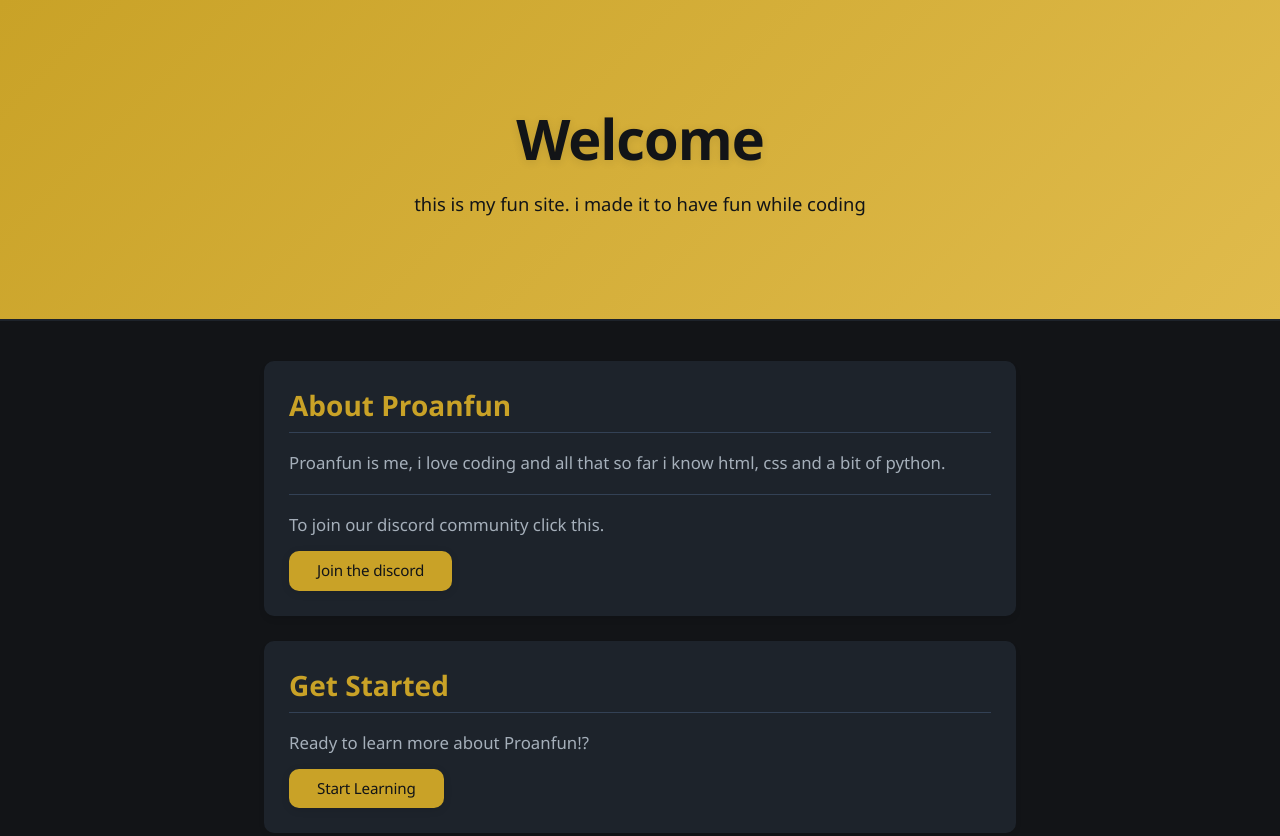
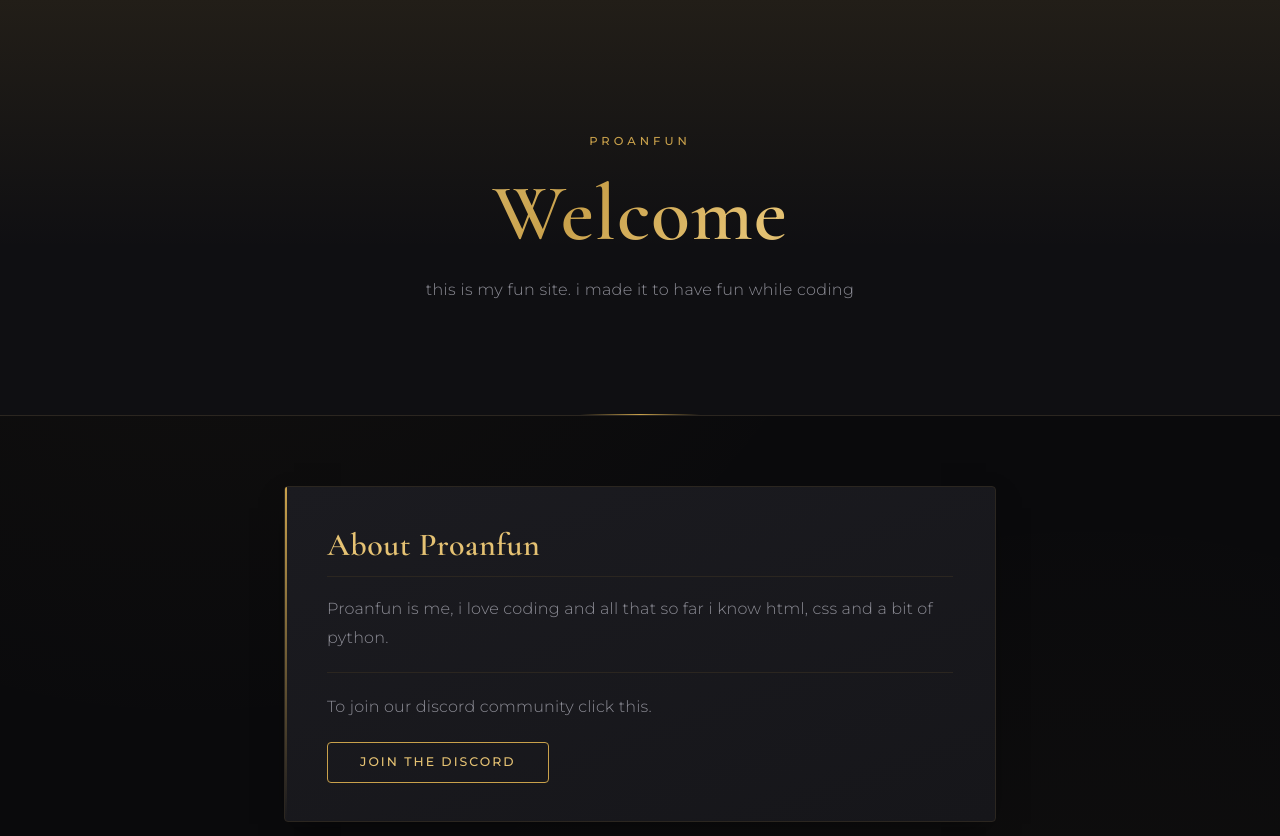
Before and after one commit to proanfunyt/Proanfun, a plain HTML site: page index.html in a window 1280 px wide. Shown: the top 836 px of the page. Drawn offline with nearby package versions, Linux system fonts and the light colour scheme.

Commit message:
Update index.html

```diff
--- a/index.html
+++ b/index.html
@@ -4,17 +4,21 @@
     <meta charset="UTF-8">
     <meta name="viewport" content="width=device-width, initial-scale=1.0">
     <title>Proanfun | Welcome</title>
+    <link rel="preconnect" href="https://fonts.googleapis.com">
+    <link href="https://fonts.googleapis.com/css2?family=Cormorant+Garamond:wght@500;600;700&family=Montserrat:wght@300;400;500;600&display=swap" rel="stylesheet">
     <style>
         :root {
-            --bg-color:#121417;
-            --card-bg:#1D232B;
-            --text-color:#F5F5F5;
-            --text-muted:#A5AFBA;
-            --accent-color:#C9A227;
-            --accent-hover:#E0BB4C;
-            --code-bg:#181C22;
-            --border-color:#2E3642;
-            --border-radius:10px;
+            --bg-color:#0A0A0C;
+            --card-bg:#16161A;
+            --card-bg-light:#1B1B20;
+            --text-color:#F2EFE9;
+            --text-muted:#8C8C95;
+            --accent-color:#C9A14B;
+            --accent-hover:#E5C273;
+            --accent-deep:#8A6A24;
+            --accent-pale:#F1DFA8;
+            --border-color:#2B2620;
+            --border-radius:4px;
 }
 
         * {
@@ -24,69 +28,130 @@
         }
 
         body {
-            font-family: 'Segoe UI', Tahoma, Geneva, Verdana, sans-serif;
+            font-family: 'Montserrat', 'Segoe UI', sans-serif;
             background-color: var(--bg-color);
+            background-image:
+                radial-gradient(circle at 15% 0%, rgba(201,161,75,0.05) 0%, transparent 45%),
+                radial-gradient(circle at 85% 100%, rgba(201,161,75,0.04) 0%, transparent 45%);
             color: var(--text-color);
             -webkit-font-smoothing: antialiased;
         }
 
         .hero-banner {
-            background: linear-gradient(135deg, var(--accent-color) 0%, var(--accent-hover) 100%);
-            padding: 100px 20px;
+            position: relative;
+            background: #0F0F12;
+            padding: 130px 20px 110px;
             text-align: center;
-            border-bottom: 2px solid var(--card-bg);
+            border-bottom: 1px solid var(--border-color);
+            overflow: hidden;
+        }
+
+        .hero-banner::before {
+            content: "";
+            position: absolute;
+            inset: 0;
+            background:
+                linear-gradient(180deg, rgba(201,161,75,0.10) 0%, rgba(10,10,12,0) 60%);
+            pointer-events: none;
+        }
+
+        .hero-banner::after {
+            content: "";
+            position: absolute;
+            left: 50%;
+            bottom: 0;
+            transform: translateX(-50%);
+            width: 120px;
+            height: 1px;
+            background: linear-gradient(90deg, transparent, var(--accent-color), transparent);
+        }
+
+        .eyebrow {
+            position: relative;
+            display: inline-block;
+            color: var(--accent-color);
+            font-size: 0.72rem;
+            font-weight: 500;
+            letter-spacing: 4px;
+            text-transform: uppercase;
+            margin-bottom: 22px;
         }
 
         .welcome-title {
-            color: var(--bg-color);
-            font-size: 3.5rem;
-            font-weight: 700;
-            letter-spacing: -1px;
-            margin-bottom: 12px;
-            text-shadow: 0 2px 10px rgba(0, 0, 0, 0.1);
+            position: relative;
+            font-family: 'Cormorant Garamond', serif;
+            background: linear-gradient(135deg, var(--accent-pale) 0%, var(--accent-color) 45%, var(--accent-hover) 60%, var(--accent-deep) 100%);
+            -webkit-background-clip: text;
+            background-clip: text;
+            color: transparent;
+            font-size: 5rem;
+            font-weight: 600;
+            letter-spacing: 1px;
+            margin-bottom: 18px;
+            line-height: 1.1;
         }
 
         .subtitle {
-            color: var(--bg-color);
-            font-size: 1.15rem;
-            font-weight: 400;
-            max-width: 600px;
+            position: relative;
+            color: var(--text-muted);
+            font-size: 1rem;
+            font-weight: 300;
+            letter-spacing: 0.3px;
+            max-width: 520px;
             margin: 0 auto;
         }
 
         .content-container {
-            max-width: 800px;
-            margin: 40px auto;
+            max-width: 760px;
+            margin: 70px auto;
             padding: 0 24px;
         }
 
         section {
-            background-color: var(--card-bg);
-            padding: 25px;
-            margin-bottom: 25px;
+            position: relative;
+            background: linear-gradient(160deg, var(--card-bg-light) 0%, var(--card-bg) 100%);
+            padding: 38px 42px;
+            margin-bottom: 28px;
             border-radius: var(--border-radius);
-            box-shadow: 0 4px 6px -1px rgba(0, 0, 0, 0.1);
+            border: 1px solid var(--border-color);
+            box-shadow: 0 12px 30px -10px rgba(0,0,0,0.5);
+        }
+
+        section::before {
+            content: "";
+            position: absolute;
+            top: 0;
+            left: 0;
+            width: 2px;
+            height: 100%;
+            background: linear-gradient(180deg, var(--accent-color), transparent);
+            border-radius: var(--border-radius) 0 0 var(--border-radius);
         }
 
         h2 {
-            color: var(--accent-color);
-            font-size: 1.75rem;
-            margin-bottom: 16px;
-            border-bottom: 1px solid #334155;
-            padding-bottom: 8px;
+            font-family: 'Cormorant Garamond', serif;
+            color: var(--accent-hover);
+            font-size: 2rem;
+            font-weight: 600;
+            letter-spacing: 0.5px;
+            margin-bottom: 18px;
+            padding-bottom: 12px;
+            border-bottom: 1px solid var(--border-color);
         }
 
         p {
             color: var(--text-muted);
-            font-size: 1.05rem;
-            line-height: 1.7;
-            margin-bottom: 12px;
+            font-size: 1rem;
+            font-weight: 300;
+            line-height: 1.8;
+            margin-bottom: 14px;
+            letter-spacing: 0.2px;
         }
 
         hr {
             border: none;
-            border-top: 1px solid #334155;
-            margin: 16px 0;
+            border-top: 1px solid var(--border-color);
+            margin: 20px 0;
         }
 
         .btn-primary {
@@ -94,43 +159,44 @@
             align-items: center;
             justify-content: center;
             cursor: pointer;
-            border: none;
+            border: 1px solid var(--accent-color);
             outline: none;
-            padding: 12px 28px;
+            padding: 13px 32px;
             border-radius: var(--border-radius);
-            font-family: 'Segoe UI', Tahoma, Geneva, Verdana, sans-serif;
-            background-color: var(--accent-color);
-            color: var(--bg-color) !important;
-            font-size: 0.95rem;
+            font-family: 'Montserrat', sans-serif;
+            background: transparent;
+            color: var(--accent-hover) !important;
+            font-size: 0.78rem;
             font-weight: 500;
-            letter-spacing: -0.2px;
+            letter-spacing: 2px;
+            text-transform: uppercase;
             line-height: 1;
             text-decoration: none;
-            box-shadow: 0 2px 8px rgba(0, 0, 0, 0.1);
-            transition: all 0.2s ease;
+            transition: all 0.25s ease;
+            margin-top: 6px;
         }
 
         .btn-primary:hover {
-            background-color: var(--accent-hover);
-            transform: translateY(-2px);
-            box-shadow: 0 4px 12px rgba(0, 0, 0, 0.15);
+            background: linear-gradient(135deg, var(--accent-deep) 0%, var(--accent-color) 50%, var(--accent-hover) 100%);
+            color: #14110A !important;
+            border-color: var(--accent-hover);
+            box-shadow: 0 6px 20px -4px rgba(201, 161, 75, 0.45);
             text-decoration: none;
         }
 
         .btn-primary:active {
-            transform: translateY(0);
-            box-shadow: 0 1px 2px rgba(0, 0, 0, 0.05);
+            transform: translateY(1px);
         }
 
         footer {
             text-align: center;
-            margin-top: 50px;
-            padding: 20px;
-            border-top: 1px solid var(--card-bg);
+            margin-top: 60px;
+            padding: 30px 20px;
+            border-top: 1px solid var(--border-color);
             color: var(--text-muted);
-            background-color: #111827;
-            border-radius: 0 0 var(--border-radius) var(--border-radius);
-            box-shadow: inset 0 1px 0 rgba(255, 255, 255, 0.04);
+            font-size: 0.8rem;
+            letter-spacing: 1px;
+            background-color: #0C0C0F;
         }
 
 
@@ -140,6 +206,7 @@
 
 <body>
     <div class="hero-banner">
+        <span class="eyebrow">Proanfun</span>
         <h1 class="welcome-title">Welcome</h1>
         <p class="subtitle">this is my fun site. i made it to have fun while coding</p>
     </div>
```
